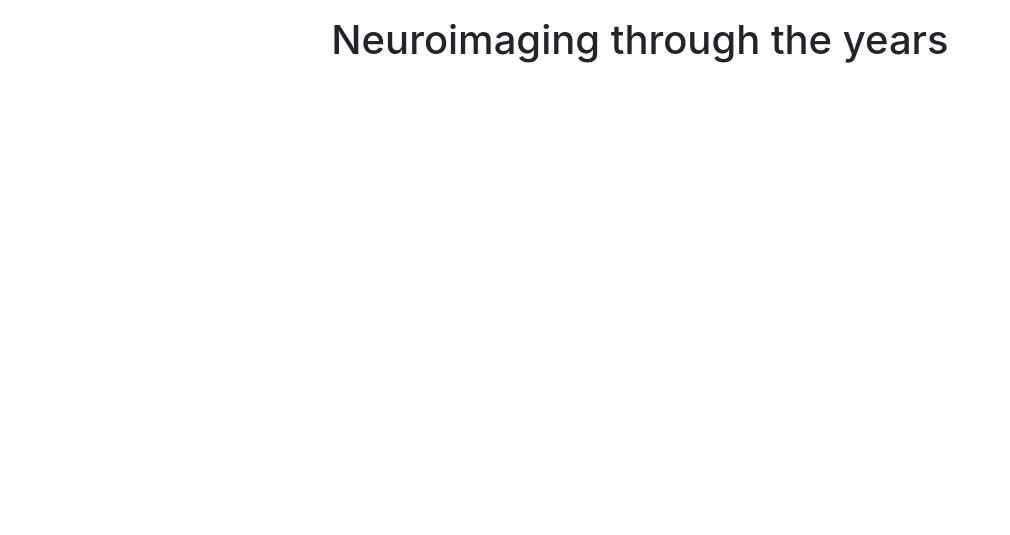
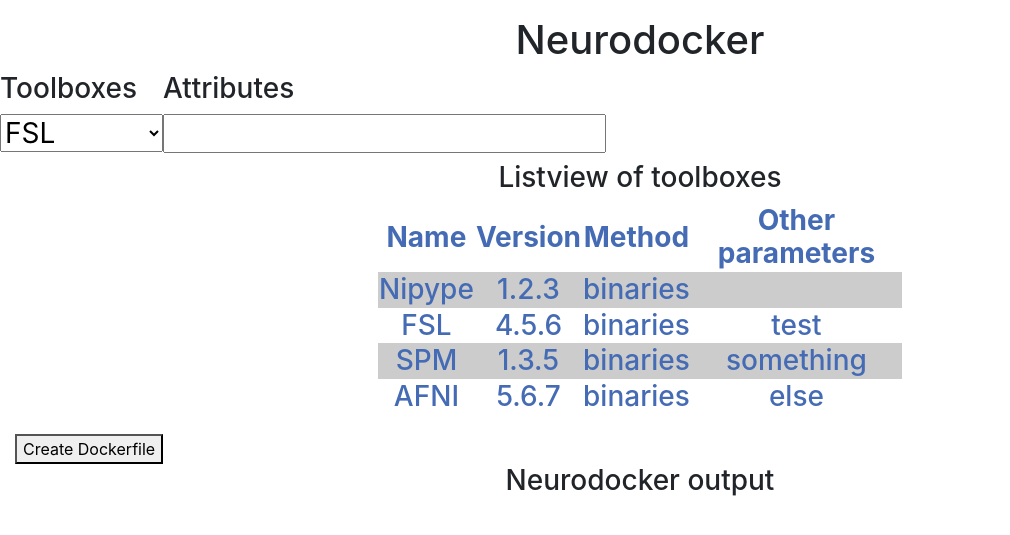
Before and after one commit to TimVanMourik/NeurodockerWeb, a Django app: page / in a window 1280 px wide. Shown: the part 16-551 px from the top of the page, without its empty margins (0-1010 px from the left). Run offline with Django 3.2, Linux system fonts and the light colour scheme; style sheets or scripts are compiled from the project's sources; some libraries are stand-ins or nearby versions.

Commit message:
sass addition

```diff
--- a/app/app/settings/base.py
+++ b/app/app/settings/base.py
@@ -33,6 +33,7 @@ INSTALLED_APPS = [
     'django.contrib.messages',
     'django.contrib.staticfiles',
     'django.contrib.sites',
+    "sass_processor",
 ]
 
 MIDDLEWARE = [
@@ -131,6 +132,11 @@ STATIC_URL = '/static/'
 STATICFILES_DIRS = (
     os.path.join(BASE_DIR, 'assets'),
 )
+STATICFILES_FINDERS = [
+    "django.contrib.staticfiles.finders.FileSystemFinder",
+    "django.contrib.staticfiles.finders.AppDirectoriesFinder",
+    "sass_processor.finders.CssFinder",
+]
 
 MEDIA_ROOT = os.path.join(BASE_DIR, 'media')
 MEDIA_URL = '/media/'
--- a/app/neurodocker/static/css/neurodocker.scss
+++ b/app/neurodocker/static/css/neurodocker.scss
@@ -9,79 +9,19 @@
   src: url('/static/fonts/PT_Sans-Web-Regular.ttf')  format('truetype');
 }
 
-.container-fluid {
-  padding: 0px;
+.toolbox-listview {
+    width: 524px;
+    padding-top: 8px;
+    padding-bottom: 15px;
+    margin: 0 auto 20px auto;
+    background-color: #446bb3;
+     border-radius: 15px;
+    -moz-border-radius: 15px;
+    -webkit-border-radius: 15px;
+    color: #446bb3;
+    padding:10px;
 }
-
-$primary-color: #F7A81C;
-$primary-light-secondary-color: #FFFAEF;
-$primary-light-color: #FDEFD6;
-
-$secondary-color: #F25226;
-$tertiary-color: #FAE0A3;
-
-$h1-color: #000000;
-$h2-color: #000000;
-$h2-color-secondary: $secondary-color;
-$h3-color: #000000;
-$h4-color: #4A4A4A;
-
-// h1 : h2 : h3 : h4
-// 90 : 40 : 30 : 17 : 17
-
-// Banner text
-h1 {
-  font-family: 'Nexa-Bold';
-  font-weight: bold;
-  font-size: 40px;
-}
-// Big red text
-h2 {
-  font-family: 'Nexa-Bold';
-  font-size: 2.5rem;
-  color: $secondary-color;
-}
-// Sextion titles
-h3 {
-  font-family: 'Nexa-Bold';
-  font-size: 1.6rem;
-  color: $h3-color;
-}
-// Box titles
-h4 {
-  font-family: 'Nexa-Bold';
-  font-size: 2.2rem;
-  font-weight: bold;
-}
-// Within box titles
-h5{
-  font-family: 'Nexa-Bold';
-  font-size: 22px;
-  font-weight: bold;
-}
-// Next to icon text
-h6{
-  font-family: 'Nexa-Bold';
-  color: $secondary-color;
-  font-size: 32px;
-  font-weight: bold;
-}
-// Browsers can't handle more than 6 headlines
-.h7{
-  font-family: 'Nexa-Bold';
-  color: white;
-  font-size: 32px;
-}
-
-div {
-  font-family: 'PT Sans', sans-serif;
-}
-
-#typewriter-text{
-  div{
-    font-family: 'Nexa-Bold';
-    font-size: 5rem;
-    font-weight: bold;
-    color: black;
-  }
-}
+table { background-color : #fff; color : #453}
+thead { background-color: #446bb3  ; color :#fff; padding:4px; line-height:30px }
+tbody tr:nth-child(even) {background: #CCC}
+tbody tr:nth-child(odd) {background: #FFF}
--- a/app/neurodocker/templates/index.html
+++ b/app/neurodocker/templates/index.html
@@ -1,8 +1,10 @@
 {% load static %}
+{% load sass_tags %}
 <!DOCTYPE html>
 <html lang="en">
 <head>
   {% include 'shared/head.html' %}
+  <link href="{% sass_src "css/neurodocker.scss" %}" rel="stylesheet" type="text/css" />
 </head>
 <body class=index>
   <div class="container-fluid header">
@@ -11,7 +13,48 @@
 
   <div class="container-fluid mt-3 ">
     <div class="col text-center">
-      <h1>Neuroimaging through the years<h1/>
+      <h1>Neurodocker<h1/>
+    </div>
+    <div class="row">
+      <div>
+        <h3>Toolboxes<h3>
+        <select>
+          <option>FSL</option>
+          <option>SPM</option>
+          <option>FreeSurfer</option>
+          <option>Nipype</option>
+        </select>
+      </div>
+      <div>
+        <h3>Attributes<h3>
+          <input>
+          </input>
+      </div>
+    </div>
+
+    <div class="col text-center">
+      <h3>Listview of toolboxes<h3/>
+        <table class="toolbox-listview">
+        <tr><th>Name</th><th>Version</th><th>Method</th><th>Other parameters</th></tr>
+
+
+            <tr><td>Nipype</td><td>1.2.3</td><td>binaries</td><td></td></tr>
+
+            <tr><td>FSL</td><td>4.5.6</td><td>binaries</td><td>test</td></tr>
+
+            <tr><td>SPM</td><td>1.3.5</td><td>binaries</td><td>something</td></tr>
+
+            <tr><td>AFNI</td><td>5.6.7</td><td>binaries</td><td>else</td></tr>
+
+          </table>
+        </div>
+      <button>
+        Create Dockerfile
+      </button>
+    </div>
+
+    <div class="col text-center">
+      <h3>Neurodocker output<h3/>
     </div>
   </div>
 
--- a/requirements/base.txt
+++ b/requirements/base.txt
@@ -1,7 +1,9 @@
 Django==2.1.2
 django-heroku
 django-livereload-server
+django-sass-processor
 djangorestframework==3.7.3
+libsass
 neurodocker
 gunicorn
 psycopg2-binary
```
